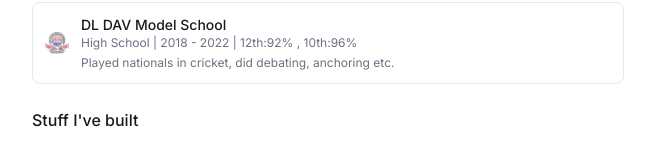
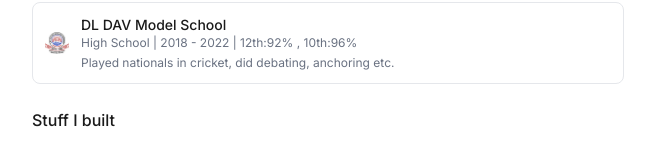
Before and after one commit to BeNikk/Me, a Next.js app: page / in a window 1280 px wide. Shown: the part 765-911 px from the top of the page, without its empty margins (312-967 px from the left). Built offline with nearby package versions, Linux system fonts and the light colour scheme.

Commit message:
fix:apostrophy

```diff
--- a/app/page.tsx
+++ b/app/page.tsx
@@ -122,7 +122,7 @@ export default function Home() {
         </div>
       </div>
       <div className="mt-6">
-        <h2 className="text-base font-[500] text-[#1A1A1A] mb-4">Stuff I've built</h2>
+        <h2 className="text-base font-[500] text-[#1A1A1A] mb-4">Stuff I built</h2>
 
         <div className="grid grid-cols-1 md:grid-cols-2 gap-4">
           {projects.map((proj, index) => (
```
